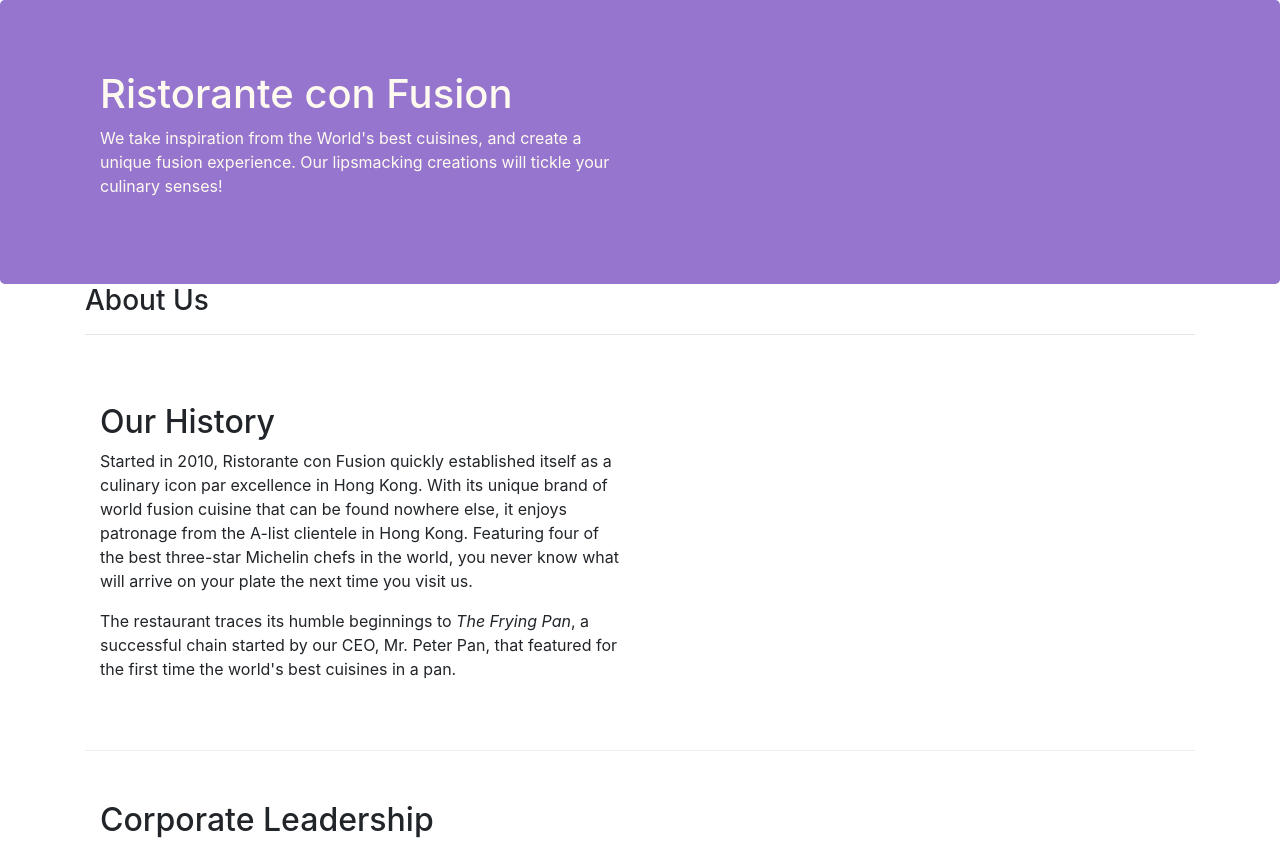
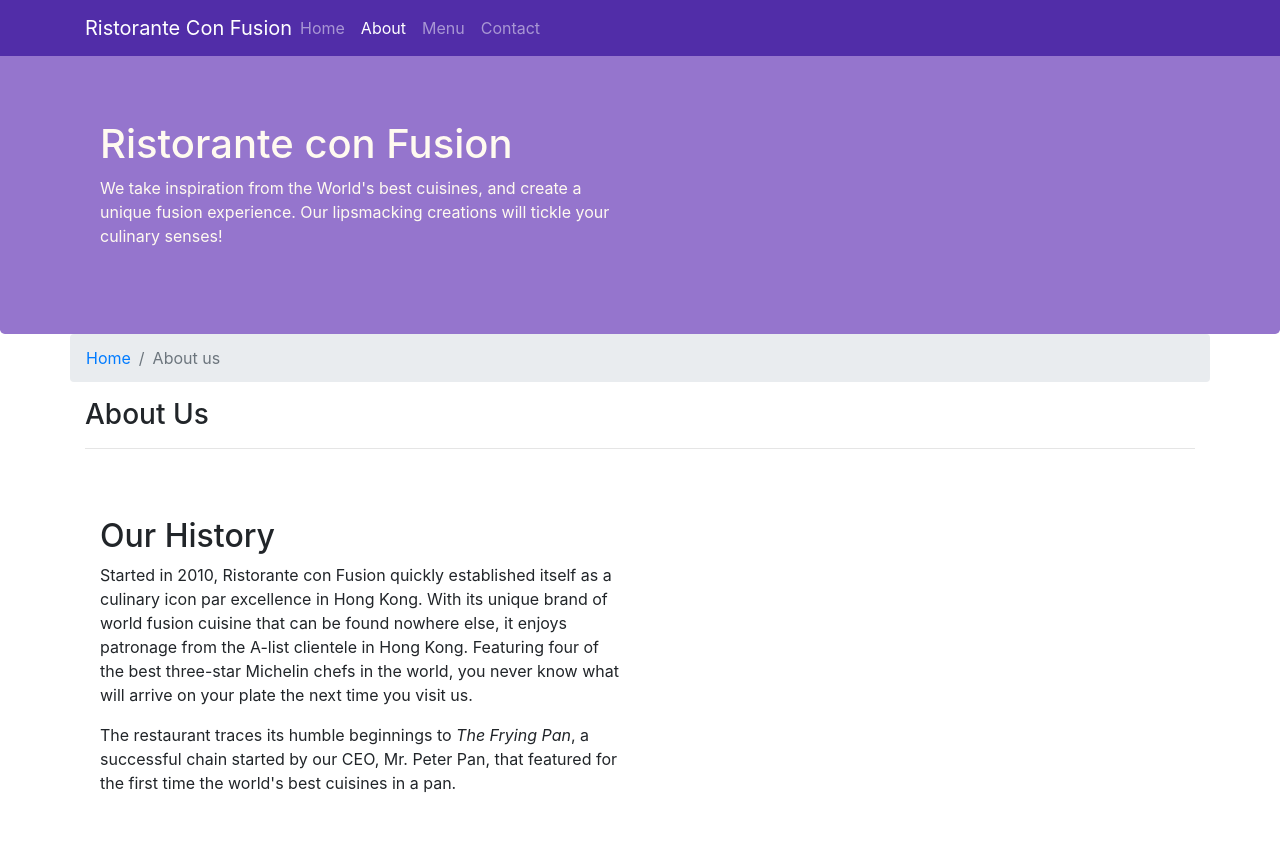
Before and after one commit to MamiyevR/confusion, a website: page aboutus.html in a window 1280 px wide. Shown: the top 842 px of the page. Drawn offline with nearby package versions, Linux system fonts and the light colour scheme.

Commit message:
Navbar and Breadcrumbs

```diff
--- a/aboutus.html
+++ b/aboutus.html
@@ -14,7 +14,22 @@
 </head>
 
 <body>
-
+    <nav class="navbar navbar-dark navbar-expand-sm fixed-top">
+        <div class="container">
+            <button class="navbar-toggler" type="button" data-toggle="collapse" data-target="#Navbar">
+                <span class="navbar-toggler-icon"></span>
+            </button>
+            <a class="navbar-brand mr-auto" href="./index.html">Ristorante Con Fusion</a>
+            <div class="collapse navbar-collapse" id="Navbar">
+               <ul class="navbar-nav mr-auto">
+                    <li class="nav-item"><a class="nav-link" href="./index.html">Home</a></li>
+                    <li class="nav-item active"><a class="nav-link" href="#">About</a></li>
+                    <li class="nav-item"><a class="nav-link" href="#">Menu</a></li>
+                    <li class="nav-item"><a class="nav-link" href="#">Contact</a></li>
+                </ul>
+            </div>
+        </div>
+    </nav>
     <header class="jumbotron">
         <div class="container">
             <div class="row row-header">
@@ -30,6 +45,10 @@
 
     <div class="container">
         <div class="row">
+            <ol class="col-12 breadcrumb">
+                <li class="breadcrumb-item"><a href="./index.html">Home</a></li>
+                <li class="breadcrumb-item active">About us</li>
+            </ol>
             <div class="col-12">
                <h3>About Us</h3>
                <hr>
@@ -69,7 +88,7 @@
                 <div class="col-4 offset-1 col-sm-2">
                     <h5>Links</h5>
                     <ul class="list-unstyled">
-                        <li><a href="#">Home</a></li>
+                        <li><a href="./index.html">Home</a></li>
                         <li><a href="#">About</a></li>
                         <li><a href="#">Menu</a></li>
                         <li><a href="#">Contact</a></li>
@@ -104,7 +123,10 @@
            </div>
         </div>
     </footer>
-
+    <!-- jQuery first, then Popper.js, then Bootstrap JS. -->
+    <script src="node_modules/jquery/dist/jquery.slim.min.js"></script>
+    <script src="node_modules/popper.js/dist/umd/popper.min.js"></script>
+    <script src="node_modules/bootstrap/dist/js/bootstrap.min.js"></script>
 </body>
 
 </html>
--- a/css/styles.css
+++ b/css/styles.css
@@ -23,8 +23,17 @@
 	color: floralwhite;
 }
 
-.address{
+address{
 	font-size: 80%;
 	margin: 0px;
 	color: #0f0f0f;
 }
+
+body{
+    padding:50px 0px 0px 0px;
+    z-index:0;
+}
+
+.navbar-dark {
+     background-color: #512DA8;
+}
```
Also changed, not shown: index.html (+17 -2 lines), 1 other file.
